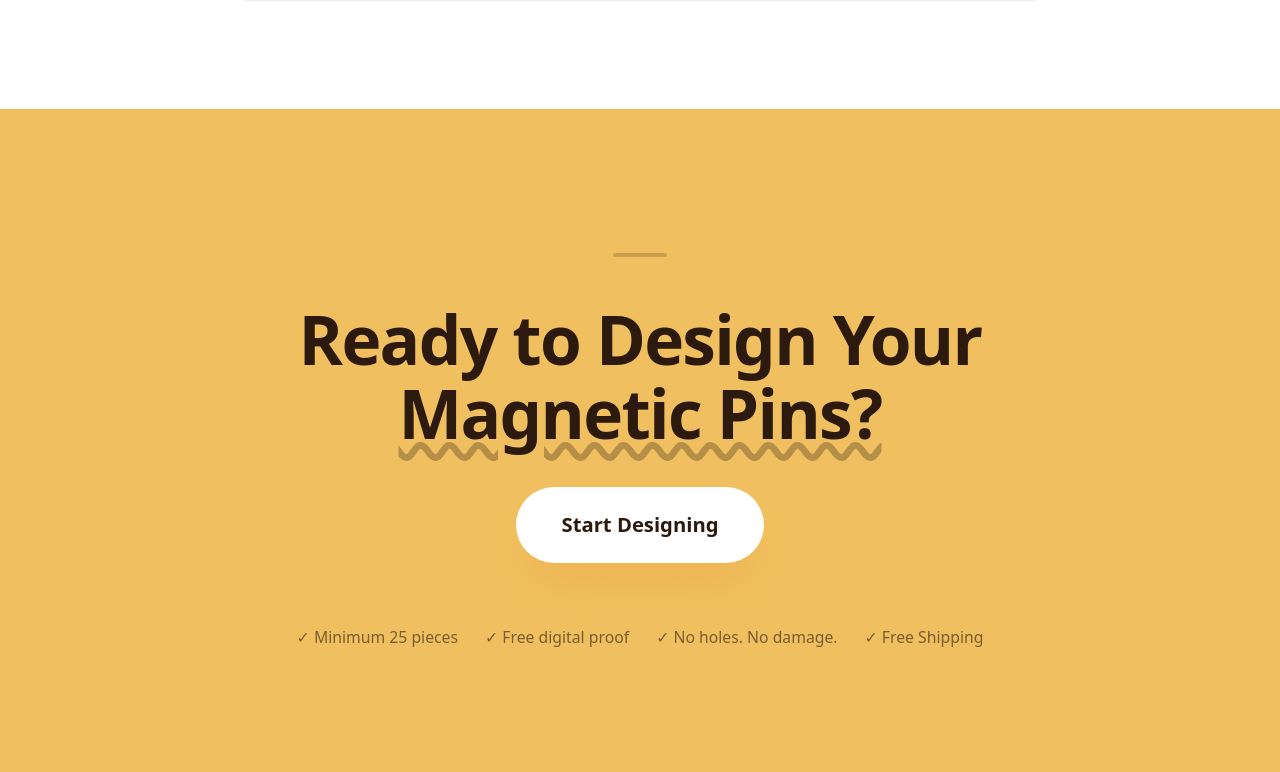
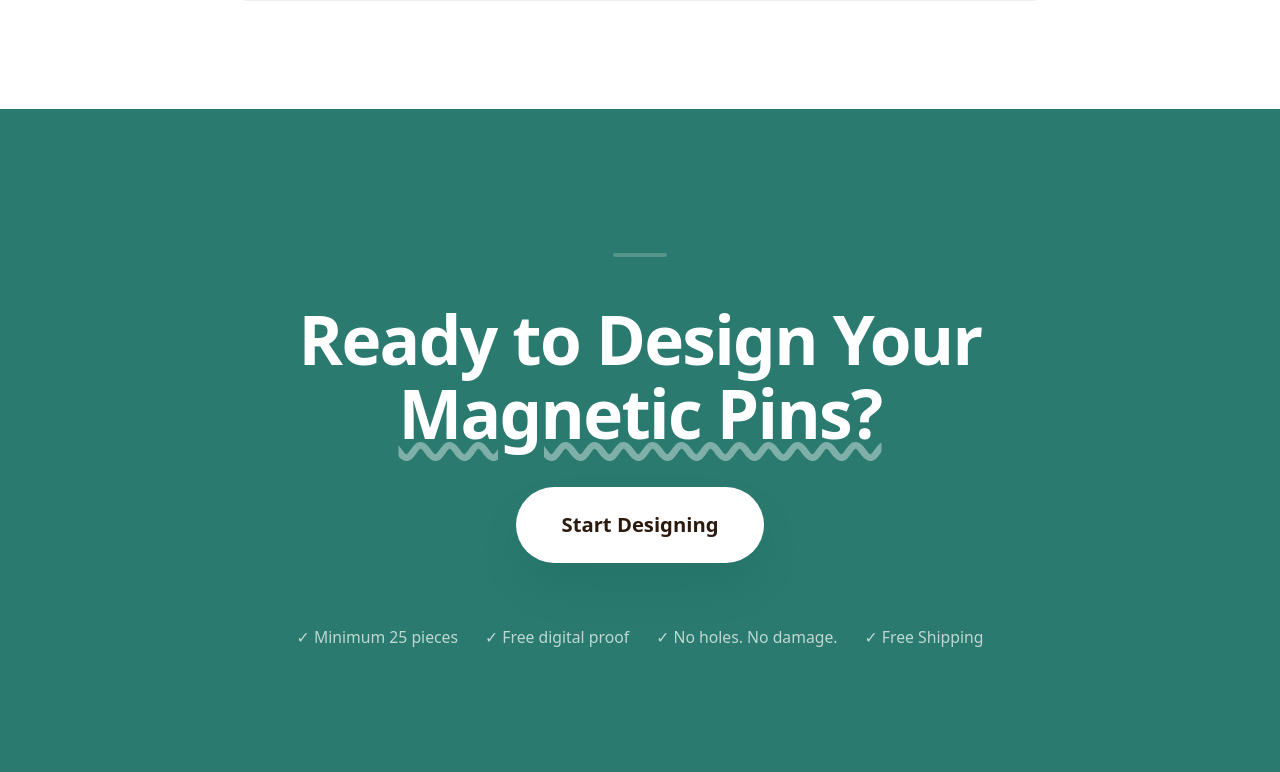
Before and after one commit to n4tty1993/lovepinz, a Next.js app: page / in a window 1280 px wide. Shown: the part 5628-6400 px from the top of the page. Built offline with nearby package versions, Linux system fonts and the light colour scheme.

Commit message:
style: final CTA — teal bg burst, white text, inverted CTA unchanged

```diff
--- a/components/home/FinalCTA/FinalCTA.tsx
+++ b/components/home/FinalCTA/FinalCTA.tsx
@@ -3,25 +3,25 @@ import { TRUST_BULLETS } from "./FinalCTA.constants";
 
 export function FinalCTA() {
   return (
-    <section className="bg-[#F0C060] py-32">
+    <section className="bg-[#2A7A6F] py-32">
       <div className="max-w-4xl mx-auto px-6 text-center">
-        <div className="w-12 h-1 bg-[#2C1A0E]/20 rounded mx-auto mb-10" />
+        <div className="w-12 h-1 bg-white/20 rounded mx-auto mb-10" />
 
-        <h2 className="text-4xl md:text-6xl font-bold text-[#2C1A0E] tracking-tight leading-[1.1] mb-8">
+        <h2 className="text-4xl md:text-6xl font-bold text-white tracking-tight leading-[1.1] mb-8">
           Ready to Design Your{" "}
-          <span className="underline decoration-[#2C1A0E]/30 decoration-wavy underline-offset-4">
+          <span className="underline decoration-white/40 decoration-wavy underline-offset-4">
             Magnetic Pins?
           </span>
         </h2>
 
         <Link
           href="/design"
-          className="inline-flex items-center justify-center px-10 py-5 rounded-full text-lg font-bold bg-white text-[#2C1A0E] hover:bg-[#FFF9F4] transition-all hover:scale-[1.02] shadow-2xl shadow-amber-600/20 mb-10"
+          className="inline-flex items-center justify-center px-10 py-5 rounded-full text-lg font-bold bg-white text-[#2C1A0E] hover:bg-[#FFF9F4] transition-all hover:scale-[1.02] shadow-2xl shadow-teal-900/20 mb-10"
         >
           Start Designing
         </Link>
 
-        <div className="flex flex-wrap justify-center gap-6 text-[#2C1A0E]/60 text-sm mt-4">
+        <div className="flex flex-wrap justify-center gap-6 text-white/70 text-sm mt-4">
           {TRUST_BULLETS.map((bullet) => (
             <span key={bullet}>✓ {bullet}</span>
           ))}
```
